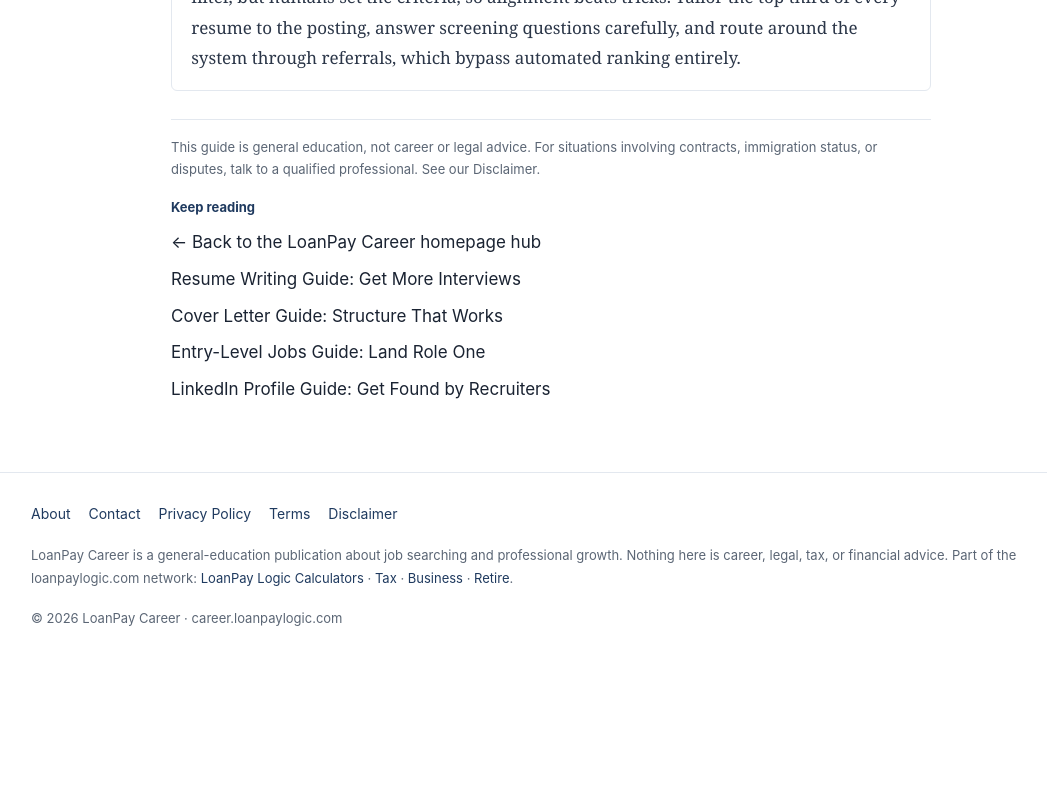
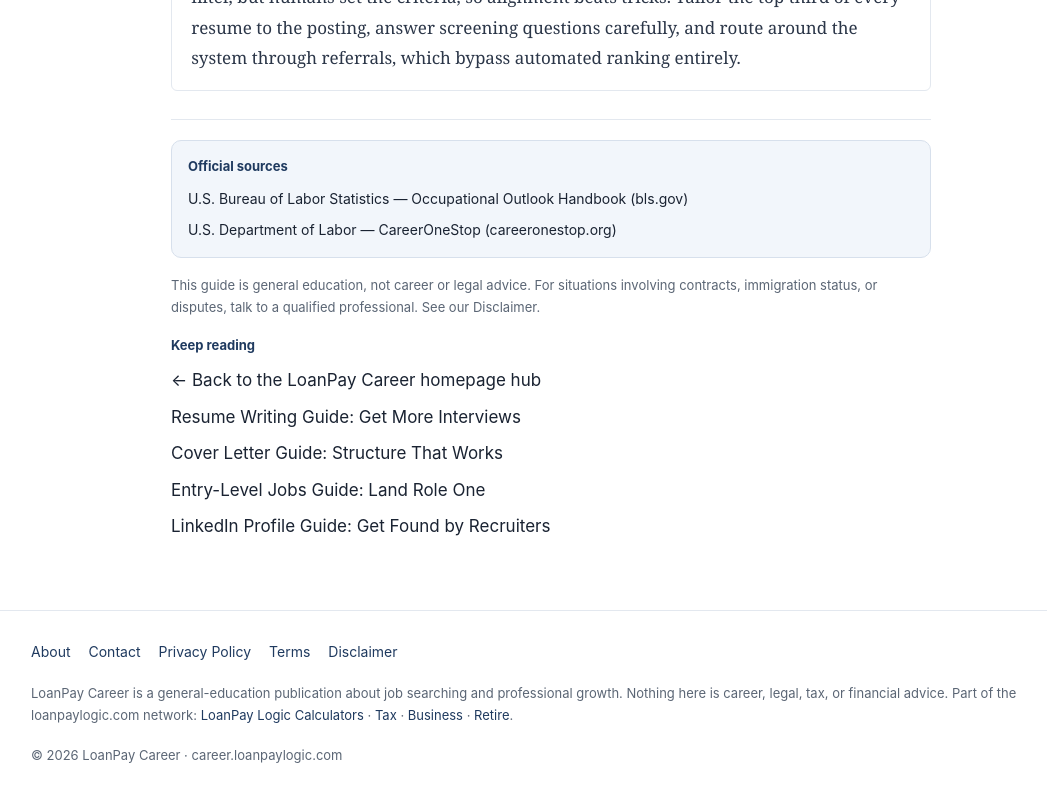
Before and after one commit to zixiangyang0-rgb/loanpay-career, a Next.js app: page /ats-resume-tips in a window 1280 px wide. Shown: the part 6400-7202 px from the top of the page, without its empty margins (89-1136 px from the left). Before the commit the page ends 7070 px from the top, so only its background shows below. Built offline with nearby package versions, Linux system fonts and the light colour scheme.

Commit message:
feat(seo): career official-box unify

```diff
--- a/app/components/article.tsx
+++ b/app/components/article.tsx
@@ -17,6 +17,38 @@ export function FaqJsonLd({ faqs }: { faqs: Faq[] }) {
       type="application/ld+json"
       dangerouslySetInnerHTML={{ __html: JSON.stringify(data) }}
     />
+  );
+}
+
+export function OfficialBox() {
+  return (
+    <section
+      aria-label="Official sources"
+      className="sans"
+      style={{
+        marginTop: 20,
+        border: "1px solid #d7e0ec",
+        borderRadius: 10,
+        background: "#f2f6fb",
+        padding: "14px 16px",
+      }}
+    >
+      <p style={{ fontSize: 13, fontWeight: 700, color: "#1f3a5f", margin: "0 0 8px 0" }}>
+        Official sources
+      </p>
+      <ul style={{ listStyle: "none", padding: 0, margin: 0, display: "grid", gap: 6, fontSize: 14 }}>
+        <li>
+          <a href="https://www.bls.gov/ooh">
+            U.S. Bureau of Labor Statistics — Occupational Outlook Handbook (bls.gov)
+          </a>
+        </li>
+        <li>
+          <a href="https://www.careeronestop.org">
+            U.S. Department of Labor — CareerOneStop (careeronestop.org)
+          </a>
+        </li>
+      </ul>
+    </section>
   );
 }
 
@@ -74,7 +106,8 @@ export function ArticleShell({
         ))}
       </section>
       <hr className="rule" style={{ margin: "28px 0 16px 0" }} />
-      <p className="sans" style={{ fontSize: 13, color: "#5b6675", lineHeight: 1.7 }}>
+      <OfficialBox />
+      <p className="sans" style={{ fontSize: 13, color: "#5b6675", lineHeight: 1.7, marginTop: 16 }}>
         This guide is general education, not career or legal advice. For situations involving
         contracts, immigration status, or disputes, talk to a qualified professional. See our{" "}
         <Link href="/disclaimer">Disclaimer</Link>.
```
